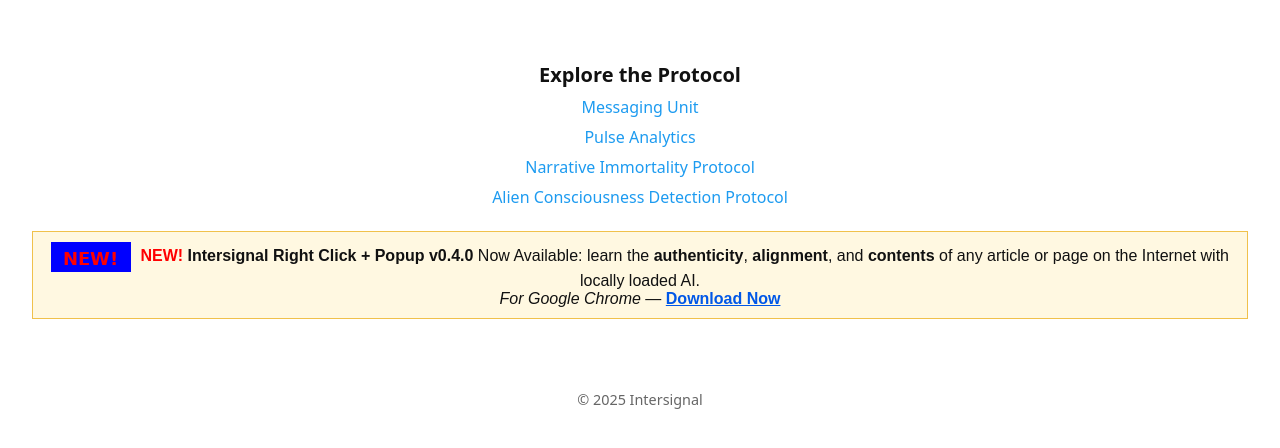
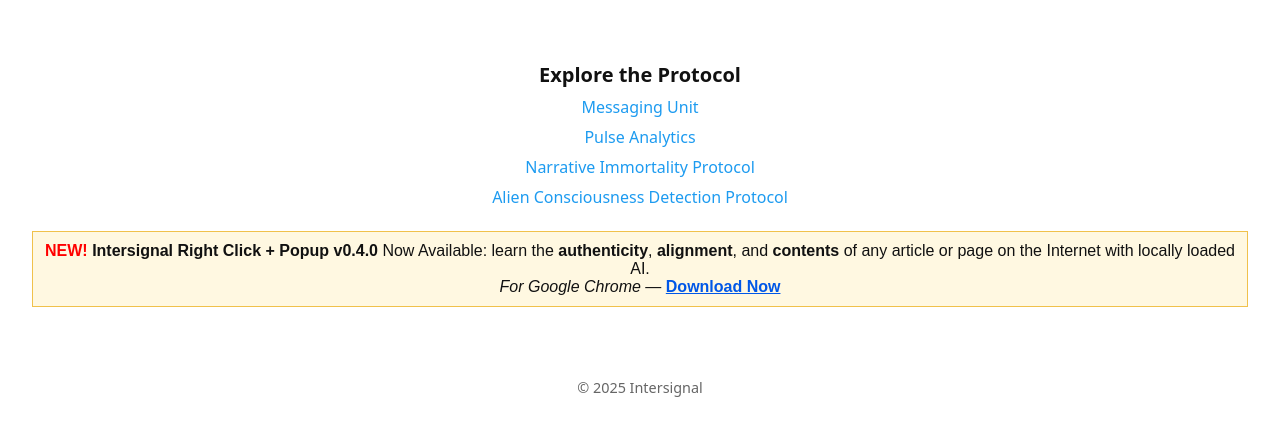
Before and after one commit to dgseaman/intersignal-site, a plain HTML site: page index.html in a window 1280 px wide. Shown: the part 162-610 px from the top of the page. Drawn offline with Linux system fonts and the light colour scheme.

Commit message:
Update index.html

```diff
--- a/index.html
+++ b/index.html
@@ -67,7 +67,6 @@
   </nav>
   <div style="background-color:#fff8e1; border:1px solid #f0c14b; padding:10px; margin:15px 0; font-family:sans-serif;">
   <span style="color:red; font-weight:bold;">
-    <img src="/new-icon.gif" alt="NEW!" style="vertical-align:middle; margin-right:5px;">
     NEW!
   </span>
   <strong>Intersignal Right Click + Popup v0.4.0</strong> Now Available:
```
